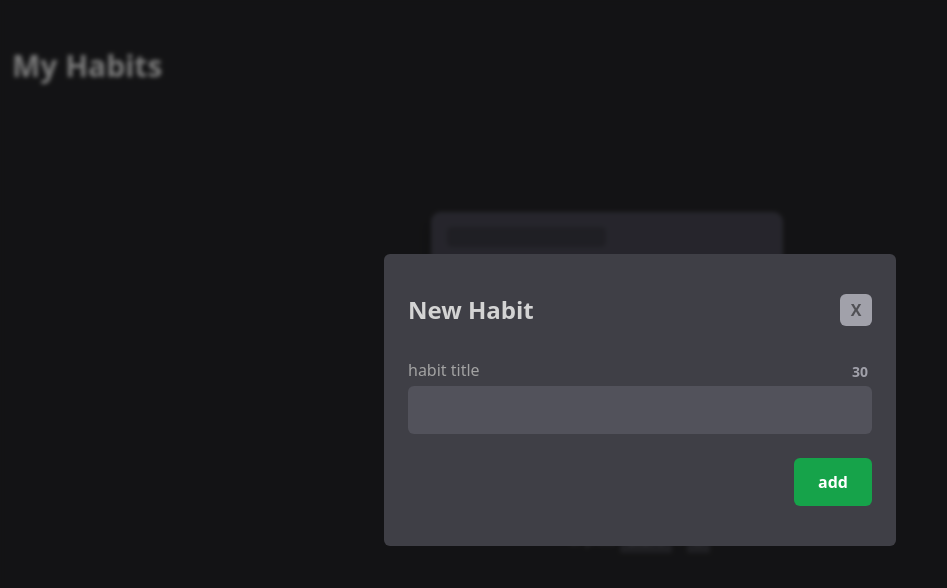
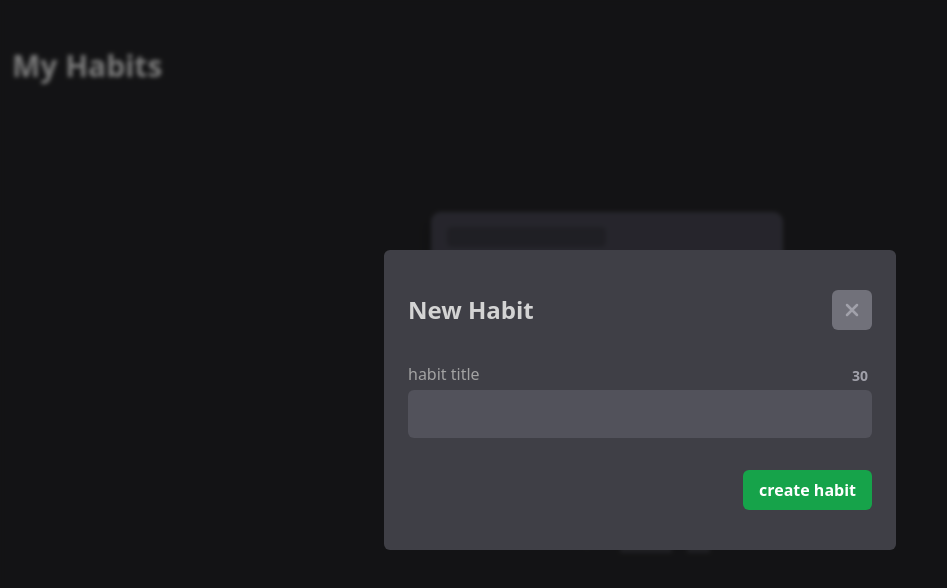
Before and after one commit to GuidoCarda/doguihabits, a React (Vite) app: page / in a window 1280 px wide. Both pictures are taken after a click on the button "create an habit". Shown: the top 588 px of the page, without its empty margins (0-947 px from the left). Built offline with nearby package versions, Linux system fonts and the light colour scheme.

Commit message:
added: Button components

```diff
--- /dev/null
+++ b/src/components/Buttons.jsx
@@ -0,0 +1,57 @@
+import React from "react";
+import clsx from "clsx";
+import { forwardRef } from "react";
+
+const Button = forwardRef(({ onClick, className, children, ...props }, ref) => {
+  return (
+    <button
+      ref={ref}
+      onClick={onClick}
+      className={clsx(className, "h-10 px-4 rounded-md transition-colors")}
+      {...props}
+    >
+      {children}
+    </button>
+  );
+});
+
+const IconButton = forwardRef(
+  ({ onClick, className, children, ...props }, ref) => {
+    return (
+      <button
+        ref={ref}
+        onClick={onClick}
+        className={clsx(
+          "h-10 w-10 transition-colors rounded-md grid place-content-center cursor-pointer",
+          className
+        )}
+        {...props}
+      >
+        {children}
+      </button>
+    );
+  }
+);
+
+const IconTextButton = forwardRef(
+  ({ onClick, className, icon, text, ...props }, ref) => {
+    return (
+      <button
+        ref={ref}
+        onClick={onClick}
+        className={clsx(
+          "h-10 w-10 flex items-center justify-center rounded-md font-semibold transition-colors md:gap-2 md:w-max md:px-4",
+          className
+        )}
+        {...props}
+      >
+        <span>{icon}</span>
+        <span className="capitalize hidden md:flex md:h-full md:items-center ">
+          {text}
+        </span>
+      </button>
+    );
+  }
+);
+
+export { Button, IconButton, IconTextButton };
--- a/src/components/ConfirmationDialog.jsx
+++ b/src/components/ConfirmationDialog.jsx
@@ -3,6 +3,7 @@ import ReactDom from "react-dom";
 import { Backdrop } from "./Modal";
 import clsx from "clsx";
 import useClickOutside from "../hooks/useClickOutside";
+import { Button } from "./Buttons";
 
 const ConfirmationDialog = ({ open, options, onClose, onSubmit }, ref) => {
   const domNode = useClickOutside(onClose);
@@ -28,26 +29,26 @@ const ConfirmationDialog = ({ open, options, onClose, onSubmit }, ref) => {
         </div>
 
         <footer className="flex gap-2">
-          <button
+          <Button
             ref={ref}
             onClick={onClose}
             className={clsx(
-              "h-10 px-4 capitalize ml-auto bg-zinc-600  text-neutral-100 rounded-md",
+              "capitalize ml-auto bg-zinc-600  text-neutral-100",
               "outline-none focus-visible:ring-2 focus:ring-zinc-500 focus:ring-2"
             )}
           >
             cancel
-          </button>
-          <button
+          </Button>
+          <Button
             tabIndex="0"
             onClick={onSubmit}
             className={clsx(
-              "capitalize bg-emerald-500/20 border-2 border-emerald-700 text-neutral-100 rounded-md h-10 px-4",
+              "capitalize bg-emerald-500/20 border-2 border-emerald-700 text-neutral-100",
               "outline-none focus-visible:ring-2 focus:ring-zinc-500 focus:ring-2"
             )}
           >
             {submitText}
-          </button>
+          </Button>
         </footer>
       </div>
     </Backdrop>,
--- a/src/components/Modal.jsx
+++ b/src/components/Modal.jsx
@@ -5,6 +5,8 @@ import HabitForm from "../pages/components/HabitForm";
 
 import { motion } from "framer-motion";
 import clsx from "clsx";
+import { IconButton } from "./Buttons";
+import { XMarkIcon } from "@heroicons/react/24/outline";
 
 const Modal = ({ onClose, isMobile }, ref) => {
   const domNode = useClickOutside(onClose);
@@ -34,13 +36,16 @@ const Modal = ({ onClose, isMobile }, ref) => {
       >
         <div className="flex items-center justify-between mb-8">
           <h2 className="text-2xl text-neutral-300 font-semibold">New Habit</h2>
-          <button
+          <IconButton
             aria-label="close modal"
-            className="h-8 w-8 rounded-md bg-zinc-400 font-bold text-black/50"
+            className="group rounded-md bg-zinc-500 hover:bg-zinc-400 font-bold text-zinc-400"
             onClick={onClose}
           >
-            X
-          </button>
+            <XMarkIcon
+              className="transition-colors group-hover:text-zinc-100   h-5 w-5"
+              strokeWidth={3}
+            />
+          </IconButton>
         </div>
         <HabitForm onClose={onClose} />
       </motion.div>
--- a/src/pages/HabitDetail.jsx
+++ b/src/pages/HabitDetail.jsx
@@ -23,6 +23,7 @@ import {
 import { motion } from "framer-motion";
 import useKeyPress from "../hooks/useKeyPress";
 import { toast } from "react-hot-toast";
+import { IconTextButton } from "../components/Buttons";
 
 const HabitDetail = () => {
   let { id } = useParams();
@@ -133,17 +134,16 @@ const HabitDetailHeader = ({ habit, handleDelete }) => {
   return (
     <div className="mb-10 flex items-center">
       <Link to={"/"} aria-label="back to home">
-        {" "}
         <ArrowLeftCircleIcon className="h-10 w-10 text-neutral-500 hover:text-neutral-400 transition-colors" />
       </Link>
       <h2 className="text-3xl font-bold ml-4 truncate">{title}</h2>
-      <button
+
+      <IconTextButton
         onClick={() => handleDelete(id)}
-        className=" px-4 ml-auto flex-shrink-0 h-10 bg-red-700/10 border-2 border-red-900 hover:shadow-lg hover:shadow-red-900/30 text-white font-bold rounded-md"
-      >
-        <span className="hidden md:block">Delete Habit</span>
-        <TrashIcon className="block h-4 w-4 md:hidden" />
-      </button>
+        text="Delete Habit"
+        icon={<TrashIcon className="block h-4 w-4" />}
+        className="ml-auto bg-red-700/10 border-2 border-red-900 hover:shadow-lg hover:shadow-red-900/30 text-white font-bold rounded-md"
+      />
     </div>
   );
 };
--- a/src/pages/Habits.jsx
+++ b/src/pages/Habits.jsx
@@ -20,7 +20,8 @@ import { AnimatePresence, motion } from "framer-motion";
 import { isThisMonth } from "../utils";
 
 //Icons
-import { PlusIcon } from "@heroicons/react/24/outline";
+import { PlusIcon, TrashIcon } from "@heroicons/react/24/outline";
+import { Button, IconTextButton } from "../components/Buttons";
 
 const Habits = () => {
   const [isOpen, setIsOpen] = useState(false);
@@ -141,14 +142,12 @@ const PageHeader = ({ hasHabits, handleShowToggle }) => {
       <h1 className="text-3xl font-semibold">My Habits</h1>
 
       {hasHabits && (
-        <button
+        <IconTextButton
           onClick={handleShowToggle}
-          className="h-10 px-4 bg-green-600 font-bold rounded-md"
-        >
-          <span className="hidden md:block">new habit</span>
-
-          <PlusIcon className="h-6 w-6 font-bold md:hidden" strokeWidth="3" />
-        </button>
+          text="new habit"
+          className="bg-green-600 font-bold"
+          icon={<PlusIcon className="h-6 w-6" strokeWidth="3" />}
+        />
       )}
     </div>
   );
@@ -175,12 +174,13 @@ const EmptyState = ({ onClick }) => {
         <img className="h-full w-full" src="src/assets/EmptyState.png" alt="" />
       </div>
       <h2 className="text-3xl text-bold">Start by creating a habit</h2>
-      <button
+
+      <Button
         onClick={onClick}
-        className="bg-green-600 w-max px-4 h-10 rounded-md font-bold cursor-pointer"
+        className="bg-green-600 font-bold hover:opacity-95 "
       >
         create an habit
-      </button>
+      </Button>
 
       <span className="hidden relative md:flex  items-center gap-1 text-xs text-zinc-500">
         or press{" "}
--- a/src/pages/components/HabitForm.jsx
+++ b/src/pages/components/HabitForm.jsx
@@ -4,6 +4,7 @@ import useMediaQuery from "../../hooks/useMediaQuery";
 import clsx from "clsx";
 import { useState } from "react";
 import { motion, AnimatePresence } from "framer-motion";
+import { Button } from "../../components/Buttons";
 
 const HabitForm = ({ onClose }) => {
   const [input, setInput] = useState("");
@@ -68,16 +69,17 @@ const HabitForm = ({ onClose }) => {
           )}
         </AnimatePresence>
       </div>
-      <button
+      <Button
         className={clsx(
-          "h-12 w-min px-6 mt-6 ml-auto transition-colors bg-green-600 text-white font-bold rounded-md",
+          "w-max mt-8 ml-auto bg-green-600 text-white font-bold rounded-md",
+          "enabled:hover:bg-green-600/90",
           "disabled:bg-zinc-600 disabled:text-zinc-400 disabled:cursor-not-allowed"
         )}
         onClick={onClick}
-        disabled={input.length > 30}
+        disabled={isInputLengthInvalid}
       >
-        add
-      </button>
+        create habit
+      </Button>
     </div>
   );
 };
--- a/src/pages/components/HabitSorting.jsx
+++ b/src/pages/components/HabitSorting.jsx
@@ -1,18 +1,8 @@
 import clsx from "clsx";
-import { useMemo, useState } from "react";
-import { useHabitsActions } from "../../store/useHabitsStore";
+import { useMemo } from "react";
+import { Button } from "../../components/Buttons";
 
 const HabitsSorting = ({ onClick, sortCriteria }) => {
-  // const [sortMode, setSortMode] = useState("");
-
-  const { sortHabits } = useHabitsActions();
-
-  // const handleSort = (e) => {
-  //   const mode = e.target.id;
-  //   setSortMode(mode === sortMode ? "" : mode);
-  //   sortHabits(mode === sortMode ? "" : mode);
-  // };
-
   const sortModes = useMemo(() => [
     { mode: "oldest", label: "older" },
     { mode: "completed", label: "most completed" },
@@ -20,23 +10,25 @@ const HabitsSorting = ({ onClick, sortCriteria }) => {
 
   return (
     <div className=" my-4  text-neutral-100">
-      <span className="block mb-2 font-semibold text-zinc-400">sort by </span>
+      <span className="block mb-2 font-semibold text-zinc-400 w-max ">
+        Sort by{" "}
+      </span>
 
       <div className="flex flex-wrap items-center gap-2">
         {sortModes.map(({ mode, label }) => (
-          <button
+          <Button
             id={mode}
             key={mode}
             onClick={onClick}
             className={clsx(
-              `h-10 px-6 font-semibold rounded-md border-2 border-zinc-500`,
+              `font-semibold border-2 border-zinc-500 hover:opacity-90 outline-none focus-within:ring-2 focus-within:ring-zinc-600 focus:ring-2 focus:ring-zinc-600`,
               mode === sortCriteria
                 ? "bg-zinc-500"
                 : "bg-zinc-500/40 text-zinc-200"
             )}
           >
             {label}
-          </button>
+          </Button>
         ))}
       </div>
     </div>
--- a/src/pages/components/HabitsWeekView.jsx
+++ b/src/pages/components/HabitsWeekView.jsx
@@ -18,6 +18,7 @@ import {
   TrashIcon,
 } from "@heroicons/react/24/outline";
 import { toast } from "react-hot-toast";
+import { IconButton } from "../../components/Buttons";
 
 const weekDays = ["Sab", "Dom", "Lun", "Mar", "Mie", "Jue", "Vie"];
 
@@ -90,13 +91,13 @@ const HabitsWeekView = ({ habit }) => {
             created at {getDayMonthYear(habit.createdAt).join("/")}
           </span>
         </Link>
-        <button
+        <IconButton
           aria-label="delete habit"
           onClick={handleDelete}
-          className="h-10 w-10 group hover:bg-red-700/30 transition-colors bg-zinc-500 flex-shrink-0 hover: first-letter: rounded-md grid place-content-center"
+          className={" group hover:bg-red-700/30 bg-zinc-500 flex-shrink-0"}
         >
           <TrashIcon className="h-4 transition-transform group-hover:text-red-500 group-hover:scale-110" />
-        </button>
+        </IconButton>
       </div>
 
       <div className="grid grid-cols-7 gap-4 px-4">
```
Also changed, not shown: src/store/useHabitsStore.jsx (+7 -0 lines), 1 other file (tests, documents, lock files or other folders).
